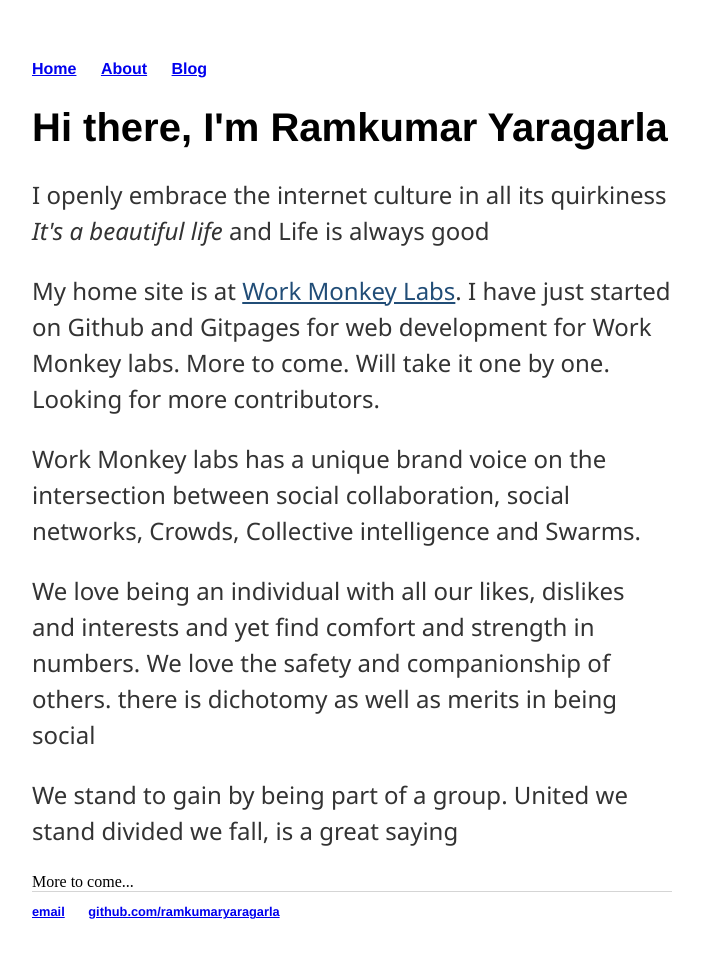
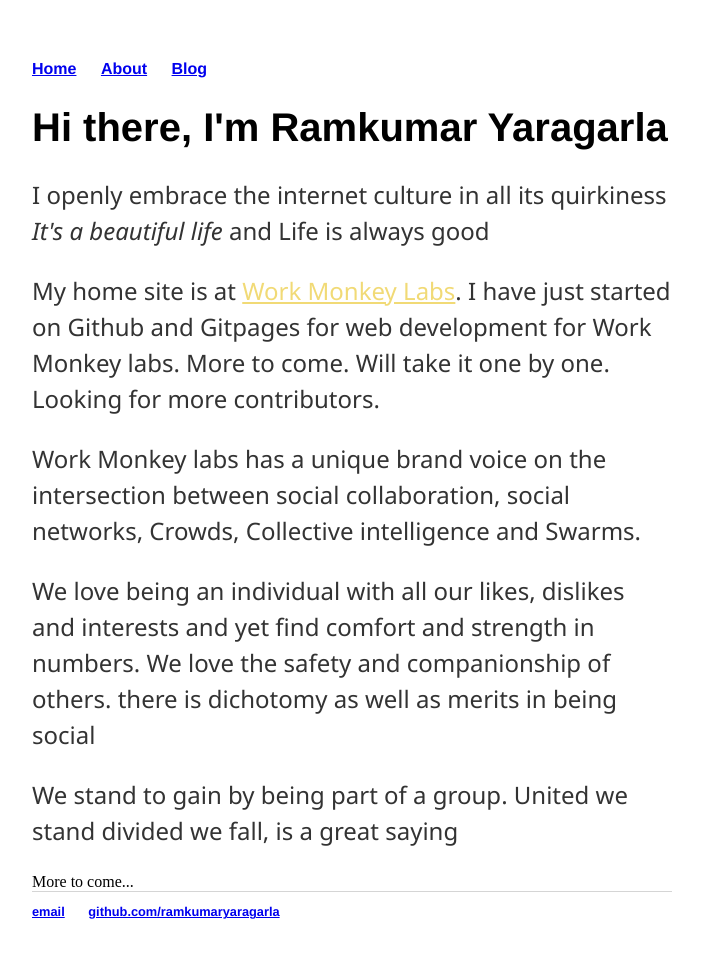
Before and after one commit to RamkumarYaragarla/worko, a Jekyll site: the page built from index.html, in a window 1280 px wide. Shown: the whole page, without its empty margins (288-991 px from the left). Built offline with Jekyll 4.4.1, drawn with Linux system fonts in a browser that asks for light colours.

Commit message:
Update main.css

```diff
--- a/css/main.css
+++ b/css/main.css
@@ -14,7 +14,7 @@ nav ul li, footer ul li {
 }
 p a {
        text-decoration: underline;
-       color: #214d77 !important;
+       color: #f1da76 !important;
 }
 
 h1 {
```
